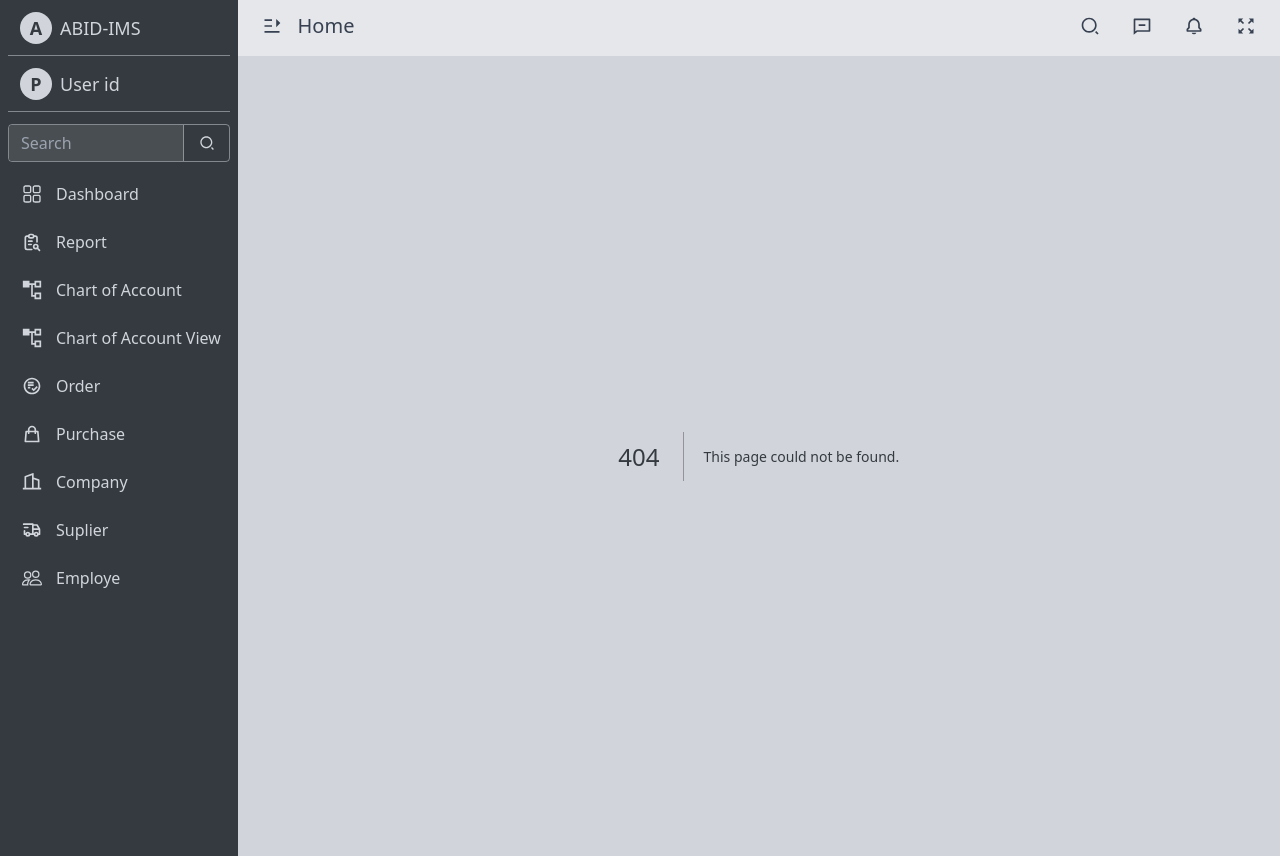
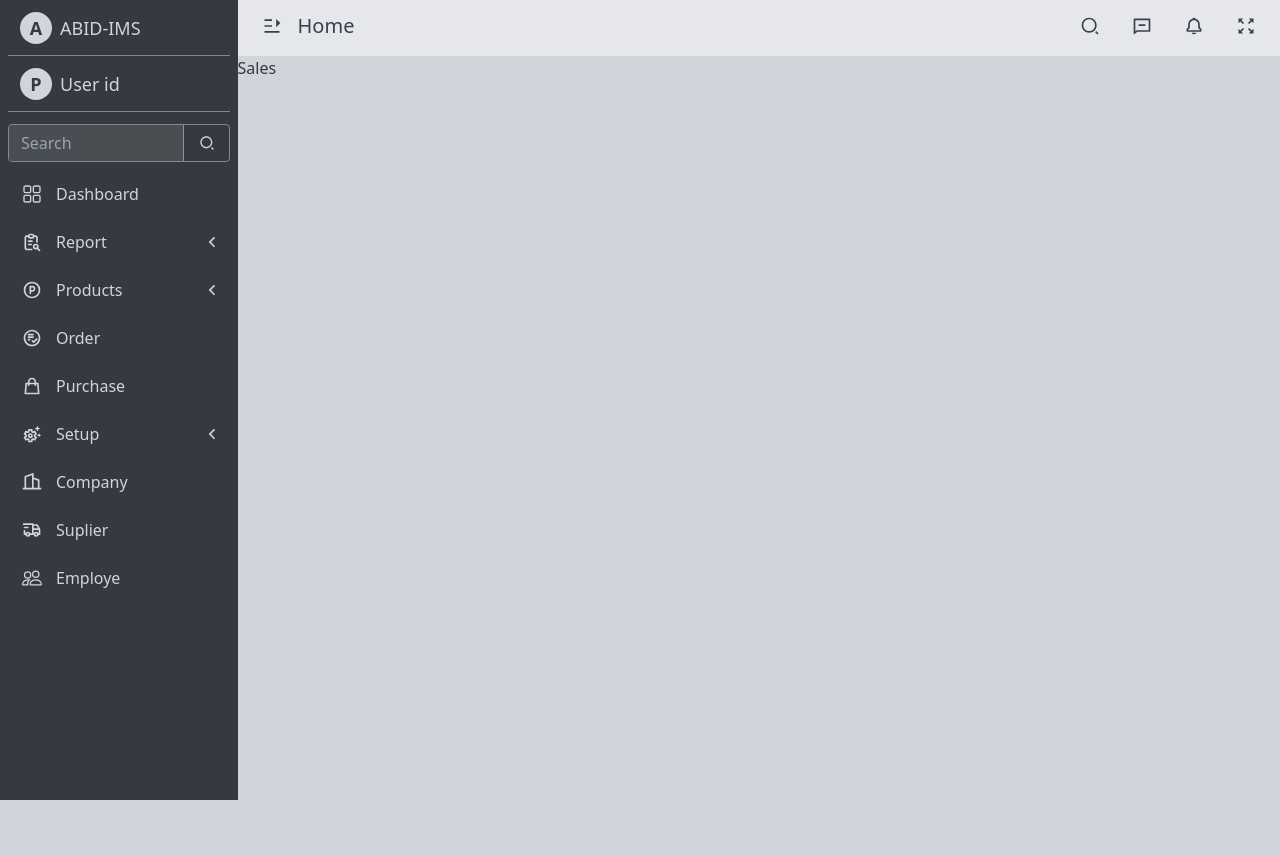
Before and after one commit to AbidHasanPiash/ims-inventory-management-system, a Next.js app: page /sales in a window 1280 px wide. Before the commit this address had no page. After the commit the page ends 800 px from the top, so only its background shows below. Built offline with nearby package versions, Linux system fonts and the light colour scheme.

Commit message:
sidebar 70% ok

```diff
--- /dev/null
+++ b/app/coa/page.js
@@ -0,0 +1,7 @@
+import React from 'react'
+
+export default function Coa() {
+  return (
+    <div>Coa</div>
+  )
+}
--- a/app/components/sidebar/MenuItems.jsx
+++ b/app/components/sidebar/MenuItems.jsx
@@ -1,13 +1,44 @@
-import { useContext } from "react"
-import { SidebarContext } from "@/app/contexts/SidebarContext"
+'use client';
+import Link from 'next/link';
+import { useContext, useState } from 'react'
+import { usePathname  } from 'next/navigation';
+import {RiArrowLeftSLine} from 'react-icons/ri'
+import { SidebarContext } from '@/app/contexts/SidebarContext'
 
 export default function MenuItems({item}) {
+    const path = usePathname ();
     const {isSidebarOpen} = useContext(SidebarContext);
+    const [isExpand, setExpand] = useState(false);
     if (!item.subItems) {
         return (
-            <li className='h-10 my-2 flex items-center px-2 rounded hover:bg-secondary-hover'>
-            <i className='w-8 flex items-center justify-center text-xl'>{item.icon}</i>
-            <span className={`${isSidebarOpen ? 'text-[0px]':'block'} pl-2 duration-300`}>{item.name}</span>
+            <li className={`${item.cat === 'sub' && 'pl-2'}`}>
+                <Link
+                    href={item?.link}
+                    className='h-10 my-2 px-2 rounded hover:bg-secondary-hover flex items-center justify-between cursor-pointer'>
+                    <div className='flex items-center'>
+                        <i className='w-8 flex items-center justify-center text-xl'>{item.icon}</i>
+                        <span className={`${isSidebarOpen ? 'text-[0px]':'block'} pl-2 duration-300 select-none`}>{item.name}</span>
+                    </div>
+                </Link>
+            </li>
+        )
+    }
+    else{ //Items with subitems
+        return(
+            <li className={`${isExpand && 'ring-1 ring-secondary-hover rounded'}`}>
+                <div
+                    onClick={()=>setExpand(!isExpand)}
+                    className='h-10 my-2 px-2 rounded hover:bg-secondary-hover flex items-center justify-between cursor-pointer'
+                >
+                    <div className='flex items-center'>
+                        <i className='w-8 flex items-center justify-center text-xl'>{item.icon}</i>
+                        <span className={`${isSidebarOpen ? 'text-[0px]':'block'} pl-2 duration-300 select-none`}>{item.name}</span>
+                    </div>
+                    <span className={`${isExpand && '-rotate-90'} duration-300`}><RiArrowLeftSLine size={20}/></span>
+                </div>
+                {isExpand && item.subItems.map((sub, index)=>(
+                <MenuItems key={index} item = {sub} />
+                ))}
             </li>
         )
     }
--- a/app/components/sidebar/SideBar.jsx
+++ b/app/components/sidebar/SideBar.jsx
@@ -15,25 +15,27 @@ import {CiMenuKebab, CiEdit} from 'react-icons/ci'
 
 export default function SideBar() {
   const menuItems = [
-    { id:1, name:'Dashboard', message:'new', link:'/', icon:<RxDashboard/> },
-    { id:2, name:'Report',  link:'/report', icon:<TbReportSearch/> },
-    { id:3, name:'Chart of Account',  link:'/chartofaccount', icon:<CgListTree/> },
-    { id:3, name:'Chart of Account View',  link:'/chartofaccountview', icon:<CgListTree/> },
-    { id:4, name:'Products', message:'new', icon:<TbBrandProducthunt/>,
+    {cat:'main', name:'Dashboard', link:'/', icon:<RxDashboard/> },
+    {cat:'main', name:'Report', icon:<TbReportSearch/>,
       subItems:[
-        {id:1, name:'Pharmacy', link:'/pharmacy',  icon:<GiMedicines/>},
-        {id:2, name:'Non-Pharmacy', message:'new', link:'/non-pharmacy', icon:<TbBabyBottle/>}
+        {cat:'sub', name:'Chart of Account', link:'/coa',  icon:<CgListTree/>},
+        {cat:'sub',  name:'Sales', link:'/sales', icon:<TbBabyBottle/>}
       ]},
-    { id:5, name:'Order', link:'/order', icon:<MdOutlinePlaylistAddCheckCircle/> },
-    { id:6, name:'Purchase', link:'/purchase', icon:<HiOutlineShoppingBag/> },
-    { id:7, name:'Setup', icon:<MdOutlineSettingsSuggest/>,
+    {cat:'main', name:'Products', icon:<TbBrandProducthunt/>,
       subItems:[
-        {id:1, name:'Category', link:'/category',  icon:<MdOutlineCategory/>},
-        {id:2, name:'Box', link:'/box', icon:<BsBox/>}
+        {cat:'sub',  name:'Pharmacy', link:'/pharmacy',  icon:<GiMedicines/>},
+        {cat:'sub',  name:'Non-Pharmacy', link:'/non-pharmacy', icon:<TbBabyBottle/>}
       ]},
-    { id:8, name:'Company', link:'/company', icon:<RiBuilding2Line/> },
-    { id:9, name:'Suplier', link:'/suplier', icon:<TbTruckDelivery/>},
-    { id:10, name:'Employe', link:'/employe', icon:<BsPeople/> }
+    {cat:'main', name:'Order', link:'/order', icon:<MdOutlinePlaylistAddCheckCircle/> },
+    {cat:'main', name:'Purchase', link:'/purchase', icon:<HiOutlineShoppingBag/> },
+    {cat:'main', name:'Setup', icon:<MdOutlineSettingsSuggest/>,
+      subItems:[
+        {cat:'sub',  name:'Category', link:'/category',  icon:<MdOutlineCategory/>},
+        {cat:'sub',  name:'Box', link:'/box', icon:<BsBox/>}
+      ]},
+    {cat:'main', name:'Company', link:'/company', icon:<RiBuilding2Line/> },
+    {cat:'main', name:'Suplier', link:'/suplier', icon:<TbTruckDelivery/>},
+    {cat:'main', name:'Employe', link:'/employe', icon:<BsPeople/> }
   ];
   const {isSidebarOpen} = useContext(SidebarContext);
   return (
--- /dev/null
+++ b/app/sales/page.js
@@ -0,0 +1,7 @@
+import React from 'react'
+
+export default function Sales() {
+  return (
+    <div>Sales</div>
+  )
+}
```
